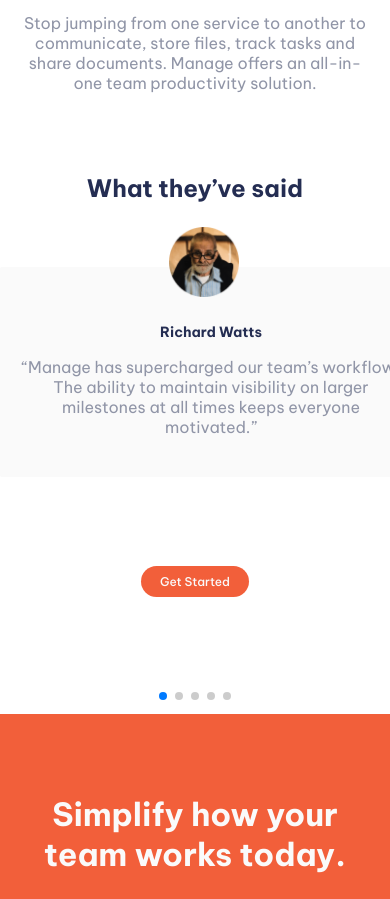
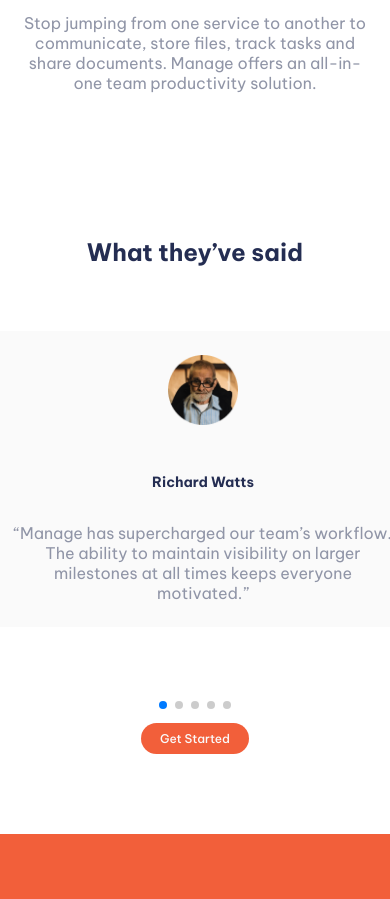
Before and after one commit to Chzmo/Frontend-Mentor_Manage-landing-page-solution, a plain HTML site: page index.html in a window 390 px wide. Shown: the part 1327-2226 px from the top of the page. Drawn offline with nearby package versions, Linux system fonts and the light colour scheme.

Commit message:
Working with responsive layout

```diff
--- a/css/testimonial/testimonial.scss
+++ b/css/testimonial/testimonial.scss
@@ -10,34 +10,38 @@
     text-align: center;
     padding: 7rem 0 6rem;
     display: flex;
+    flex-direction: column;
     gap: 4rem;
     width: 100%;
     justify-content: space-between;
-    flex-direction: column;
+    align-items: center;
 
     .testimonials{
         display: flex;
         gap: 1rem;
+        justify-content: space-between;
+        margin-left: -1rem;
 
         .testimonial-item{
             background: var(--Very-Light-Gray);
-            padding: 2.5rem 1rem;
+            padding: 1.5rem 1rem;
             display: flex;
-            position: relative;
             gap: 2rem;
             flex-direction: column;
             border-radius: 2px;
             font-size: 12px;
+            align-content: center;
+            justify-content: center;
+            place-items: center;
+            align-items: center;
 
             img{
                 width: 70px;
-                position: absolute;
-                top: -2.5rem;
-                margin: 0 auto;
             }
 
             h3{
                 padding-top: 1rem;
+                align-self: center;
             }
 
             p{
@@ -45,10 +49,12 @@
             }
         }
     }
+}
 
-    .CTA{
-        padding: 1.8rem ;
-    }
+._CTA{
+    display: flex;
+    justify-content: center;
+    margin-bottom: 5rem;
 }
 
 // **************** ENDTESTIMONIAL SECTION *********************//
@@ -58,33 +64,15 @@
 
 
     #testimonials{
-        text-align: center;
-        padding: 3rem 0 6rem;
-        display: flex;
-        gap: 4rem;
-        justify-content: space-around;
-        flex-direction: column;
 
         .testimonials{
-            display: flex;
-            // flex-direction: column;
-            // gap: 4rem;
 
             .testimonial-item{
+
                 background: var(--Very-Light-Gray);
-                padding: 2.5rem 1rem;
-                display: flex;
-                position: relative;
-                gap: 1rem;
-                flex-direction: column;
-                border-radius: 2px;
-                font-size: 12px;
 
                 img{
                     width: 70px;
-                    position: absolute;
-                    top: -2.5rem;
-                    left: 40%;
                 }
                 p{
                     text-align: center;
--- a/index.html
+++ b/index.html
@@ -114,7 +114,7 @@
                 </p>
             </div>
             <div class="swiper-slide testimonial-item">
-                <img src="./images/avatar-anisha.png" alt="anisha" srcset="">
+                <img src="./images/avatar-anisha.png" alt="anisha" srcset=""/>
                 <h3>Anisha Li</h3>
                 <p> “We have been able to cancel so many other subscriptions since using
                     Manage. There is no more cross-channel confusion and everyone is much
@@ -122,7 +122,7 @@
                 </p>
             </div>
             <div class="swiper-slide testimonial-item">
-                <img src="./images/avatar-shanai.png" alt="shanai" srcset="">
+                <img src="./images/avatar-shanai.png" alt="shanai" srcset=""/>
                 <h3>Shanai Gough</h3>
                 <p>
                     “Their software allows us to track, manage and collaborate on our projects
@@ -130,7 +130,7 @@
                 </p>
             </div>
             <div class="swiper-slide testimonial-item">
-                <img src="./images/avatar-shanai.png" alt="shanai" srcset="">
+                <img src="./images/avatar-shanai.png" alt="shanai" srcset=""/>
                 <h3>Shanai Gough</h3>
                 <p>
                     “Their software allows us to track, manage and collaborate on our projects
@@ -141,9 +141,10 @@
             </div>
         </div>
         <div class="swiper-pagination"></div>
-        <div class="CTA">
-            <a href="#" class="btn btn-primary">Get Started</a>
-        </div>
+    </div>
+
+    <div class="_CTA">
+        <a href="#" class="btn btn-primary">Get Started</a>
     </div>
 
     <section id="banner">
```
Also changed, not shown: css/main.css, css/testimonial/testimonial.css, 1 other file.
